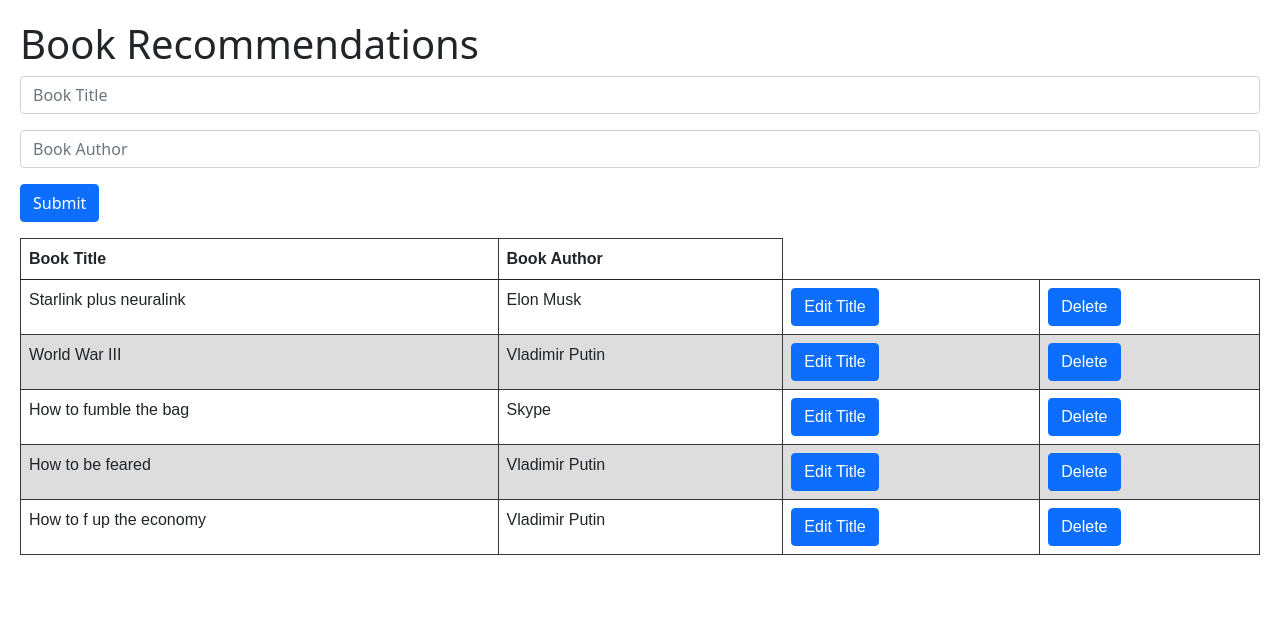
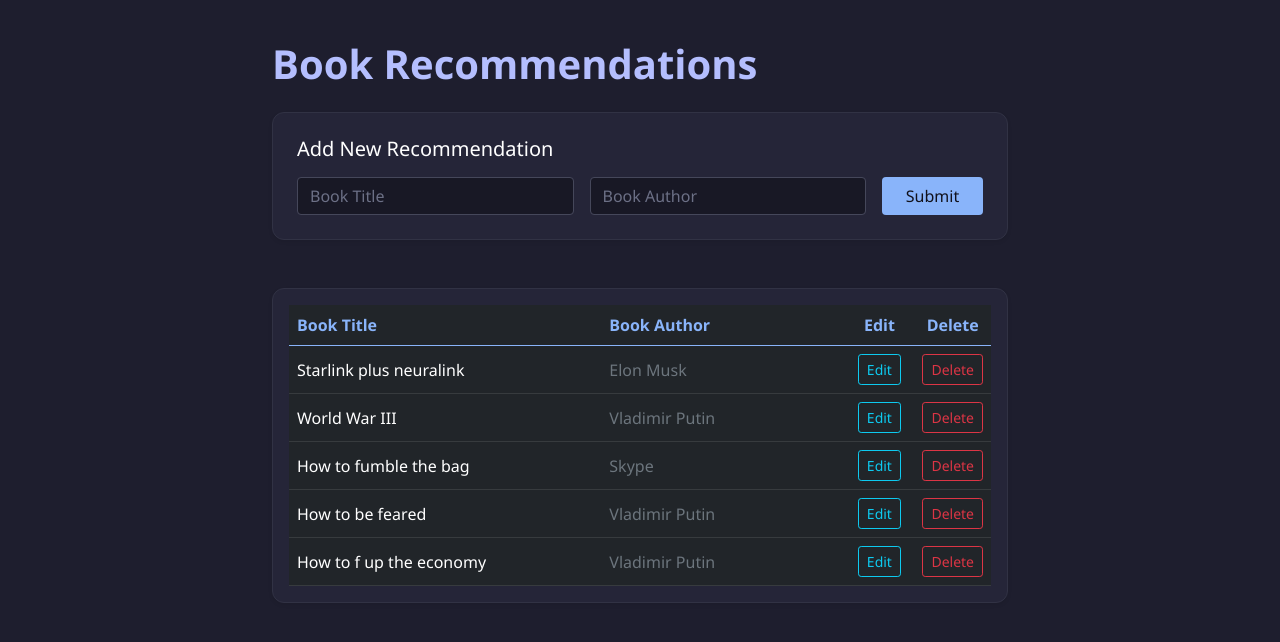
Before and after one commit to Kenkyoo/flask-htmx, a Flask app: page / in a window 1280 px wide. Shown: the top 642 px of the page. Run offline with Flask 3, Linux system fonts and the light colour scheme; some libraries are stand-ins or nearby versions.

Commit message:
edit templates

```diff
--- a/app/templates/index.html
+++ b/app/templates/index.html
@@ -1,19 +1,42 @@
 <!DOCTYPE html>
 <html lang="en">
 <head>
+    <meta charset="UTF-8">
+    <meta name="viewport" content="width=device-width, initial-scale=1.0">
     <title>Flask HTMX ALPINE App</title>
     <link href="https://cdn.jsdelivr.net/npm/bootstrap@5.0.0-beta1/dist/css/bootstrap.min.css" rel="stylesheet"
         integrity="sha384-giJF6kkoqNQ00vy+HMDP7azOuL0xtbfIcaT9wjKHr8RbDVddVHyTfAAsrekwKmP1" crossorigin="anonymous">
-    <!-- HTMX -->
     <script src="https://unpkg.com/htmx.org@1.5.0"></script>
     <style>
-        body{
-            padding: 20px;
+        body {
+            background-color: #1e1e2e;
+            color: #cdd6f4;
+            font-family: 'Segoe UI', Tahoma, Geneva, Verdana, sans-serif;
+            padding-top: 40px;
+            padding-bottom: 40px;
         }
-        table {
-            font-family: arial, sans-serif;
-            border-collapse: collapse;
-            width: 100%;
+
+        .card {
+            background-color: #252538;
+            border: 1px solid #313244;
+            border-radius: 12px;
+        }
+
+        .form-control {
+            background-color: #181825;
+            border: 1px solid #45475a;
+            color: #cdd6f4;
+        }
+
+        .form-control:focus {
+            background-color: #1e1e2e;
+            color: #fff;
+            border-color: #89b4fa;
+            box-shadow: 0 0 0 0.25rem rgba(137, 180, 250, 0.25);
+        }
+
+        .form-control::placeholder {
+            color: #6c7086;
         }
 
         tr.htmx-swapping td {
@@ -21,53 +44,81 @@
             transition: opacity 0.5s ease-out;
         }
 
-        td, th {
-            border: 1px solid #383737;
-            text-align: left;
-            padding: 8px;
+        .table th {
+            border-top: none;
+            color: #89b4fa;
         }
 
-        tr:nth-child(even) {
-            background-color: #dddddd;
+        .table td {
+            vertical-align: middle;
         }
     </style>
 </head>
 
 <body>
-    <h1>Book Recommendations</h1>
-    <form hx-post="/submit" hx-swap="beforeend" hx-target="#new-book" class="mb-3">
-        <input type="text" placeholder="Book Title" name="title" class="form-control mb-3" />
-        <input type="text" placeholder="Book Author" name="author" class="form-control mb-3" />
-        <button type="submit" class="btn btn-primary">Submit</button>
+    <div class="container">
+        <div class="row justify-content-center">
+            <div class="col-md-10 col-lg-8">
+
+                <div class="d-flex align-items-center mb-4">
+                    <h1 class="fw-bold m-0" style="color: #b4befe;">Book Recommendations</h1>
+                </div>
+
+                <div class="card p-4 mb-5 shadow-sm">
+                    <h5 class="card-title mb-3 fw-semibold text-white">Add New Recommendation</h5>
+                    <form hx-post="/submit" hx-swap="beforeend" hx-target="#new-book">
+                        <div class="row g-3">
+                            <div class="col-sm-5">
+                                <input type="text" placeholder="Book Title" name="title" class="form-control" required />
+                            </div>
+                            <div class="col-sm-5">
+                                <input type="text" placeholder="Book Author" name="author" class="form-control" required />
+                            </div>
+                            <div class="col-sm-2 d-grid">
+                                <button type="submit" class="btn btn-primary fw-semibold" style="background-color: #89b4fa; border: none; color: #11111b;">Submit</button>
+                            </div>
+                        </div>
                     </form>
+                </div>
 
-    <table class="table">
+                <div class="card p-3 shadow-sm">
+                    <div class="table-responsive">
+                        <table class="table table-dark table-hover m-0">
                             <thead>
                                 <tr>
-            <th scope="col">Book Title</th>
-            <th scope="col">Book Author</th>
+                                    <th scope="col" style="width: 45%;">Book Title</th>
+                                    <th scope="col" style="width: 35%;">Book Author</th>
+                                    <th scope="col" style="width: 10%; text-align: center;">Edit</th>
+                                    <th scope="col" style="width: 10%; text-align: center;">Delete</th>
                                 </tr>
                             </thead>
                             <tbody id="new-book" hx-target="closest tr" hx-swap="outerHTML swap:0.5s">
 
                                 {% for book in books %}
                                 <tr>
-                <td>{{book.Book.title}}</td>
-                <td>{{book.Author.name}}</td>
-                <td>
-                    <button class="btn btn-primary"
+                                    <td class="text-white fw-medium">{{book.Book.title}}</td>
+                                    <td class="text-muted">{{book.Author.name}}</td>
+                                    <td class="text-center">
+                                        <button class="btn btn-sm btn-outline-info"
                                             hx-get="/get-edit-form/{{book.Book.book_id}}">
-                        Edit Title
+                                            Edit
                                         </button>
                                     </td>
-                <td>
-                    <button hx-delete="/delete/{{book.Book.book_id}}" class="btn btn-primary">Delete</button>
+                                    <td class="text-center">
+                                        <button hx-delete="/delete/{{book.Book.book_id}}" class="btn btn-sm btn-outline-danger">
+                                            Delete
+                                        </button>
                                     </td>
                                 </tr>
                                 {% endfor %}
 
                             </tbody>
                         </table>
+                    </div>
+                </div>
+
+            </div>
+        </div>
+    </div>
 </body>
-
 </html>
--- a/app/views.py
+++ b/app/views.py
@@ -35,17 +35,17 @@ def submit():
 
     response = f"""
     <tr>
-        <td>{title}</td>
-        <td>{author_name}</td>
-        <td>
-            <button class="btn btn-primary"
+        <td class="text-white fw-medium">{title}</td>
+        <td class="text-muted">{author_name}</td>
+        <td class="text-center">
+            <button class="btn btn-sm btn-outline-info"
                 hx-get="/get-edit-form/{global_book_object.book_id}">
-                Edit Title
+                Edit
             </button>
         </td>
-        <td>
+        <td class="text-center">
             <button hx-delete="/delete/{global_book_object.book_id}"
-                class="btn btn-primary">
+                class="btn btn-sm btn-outline-danger">
                 Delete
             </button>
         </td>
@@ -68,16 +68,20 @@ def get_edit_form(id):
 
     response = f"""
     <tr hx-trigger='cancel' class='editing' hx-get="/get-book-row/{id}">
-  <td><input name="title" value="{book.title}"/></td>
-  <td>{author.name}</td>
-  <td>
-    <button class="btn btn-primary" hx-get="/get-book-row/{id}">
-      Cancel
-    </button>
-    <button class="btn btn-primary" hx-put="/update/{id}" hx-include="closest tr">
-      Save
-    </button>
-  </td>
+        <td>
+            <input name="title" value="{book.title}" class="form-control form-control-sm text-white" style="background-color: #181825; border: 1px solid #89b4fa;"/>
+        </td>
+        <td class="text-muted" style="vertical-align: middle;">{author.name}</td>
+        <td class="text-center">
+            <button class="btn btn-sm btn-outline-secondary" hx-get="/get-book-row/{id}">
+                Cancel
+            </button>
+        </td>
+        <td class="text-center">
+            <button class="btn btn-sm btn-success" hx-put="/update/{id}" hx-include="closest tr" style="background-color: #a6e3a1; border: none; color: #11111b; font-weight: 600;">
+                Save
+            </button>
+        </td>
     </tr>
     """
     return response
@@ -89,17 +93,17 @@ def get_book_row(id):
 
     response = f"""
     <tr>
-        <td>{book.title}</td>
-        <td>{author.name}</td>
-        <td>
-            <button class="btn btn-primary"
+        <td class="text-white fw-medium">{book.title}</td>
+        <td class="text-muted">{author.name}</td>
+        <td class="text-center">
+            <button class="btn btn-sm btn-outline-info"
                 hx-get="/get-edit-form/{id}">
-                Edit Title
+                Edit
             </button>
         </td>
-        <td>
+        <td class="text-center">
             <button hx-delete="/delete/{id}"
-                class="btn btn-primary">
+                class="btn btn-sm btn-outline-danger">
                 Delete
             </button>
         </td>
@@ -118,17 +122,17 @@ def update_book(id):
 
     response = f"""
     <tr>
-        <td>{title}</td>
-        <td>{author.name}</td>
-        <td>
-            <button class="btn btn-primary"
+        <td class="text-white fw-medium">{title}</td>
+        <td class="text-muted">{author.name}</td>
+        <td class="text-center">
+            <button class="btn btn-sm btn-outline-info"
                 hx-get="/get-edit-form/{id}">
-                Edit Title
+                Edit
             </button>
         </td>
-        <td>
+        <td class="text-center">
             <button hx-delete="/delete/{id}"
-                class="btn btn-primary">
+                class="btn btn-sm btn-outline-danger">
                 Delete
             </button>
         </td>
```
Lines whose indentation alone changed are shown as unchanged.
